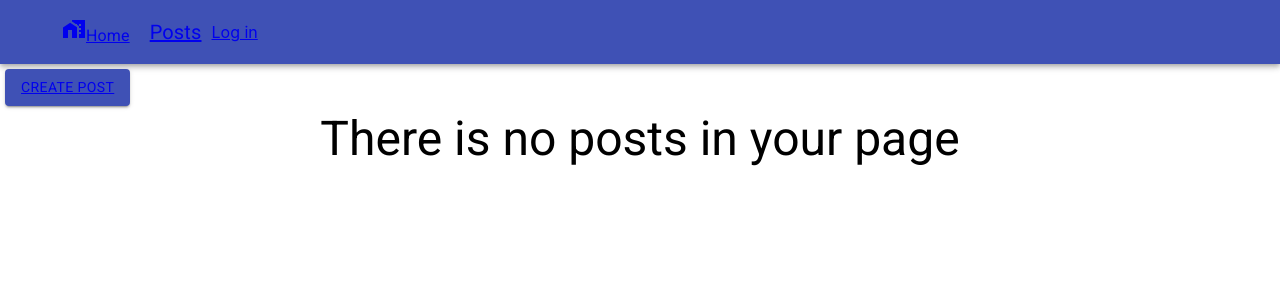
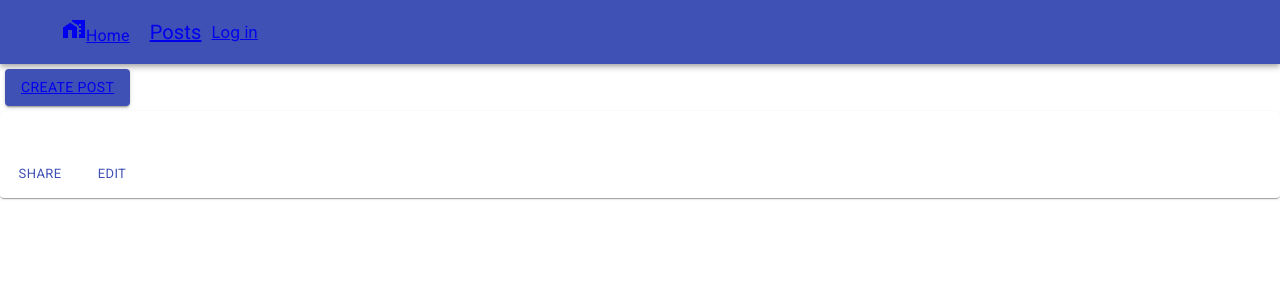
Before and after one commit to Tigran-Khanaghyan/ReactJs, a React (Create React App) app in the folder blog-with-react/: page /posts in a window 1280 px wide. Shown: the top 300 px of the page. Built offline with nearby package versions, Linux system fonts and the light colour scheme.

Commit message:
docs: add imgMediaCard component

```diff
--- /dev/null
+++ b/blog-with-react/src/components/posts/ImgMediaCard.jsx
@@ -0,0 +1,32 @@
+import React from "react";
+import Card from "@material-ui/core/Card";
+import CardActionArea from "@material-ui/core/CardActionArea";
+import CardActions from "@material-ui/core/CardActions";
+import CardContent from "@material-ui/core/CardContent";
+import Button from "@material-ui/core/Button";
+import Typography from "@material-ui/core/Typography";
+
+export default function ImgMediaCard(props) {
+  return (
+    <Card>
+      <CardActionArea>
+        <CardContent>
+          <Typography gutterBottom variant="h5" component="h2">
+            {props.title}
+          </Typography>
+          <Typography variant="body2" color="textSecondary" component="p">
+            {props.postContent}
+          </Typography>
+        </CardContent>
+      </CardActionArea>
+      <CardActions>
+        <Button size="small" color="primary">
+          Share
+        </Button>
+        <Button size="small" color="primary">
+          Edit
+        </Button>
+      </CardActions>
+    </Card>
+  );
+}
--- a/blog-with-react/src/components/posts/Posts.jsx
+++ b/blog-with-react/src/components/posts/Posts.jsx
@@ -1,8 +1,12 @@
-import React from "react"
-import DefaultText from "./DefaultText"
+import React from "react";
+import DefaultText from "./DefaultText";
+import ImgMediaCard from "./ImgMediaCard";
+
+
 
 export function Posts() {
-return (
-    <DefaultText/>
-)
+  return (
+    // <DefaultText />
+    <ImgMediaCard />
+  );
 }
```
